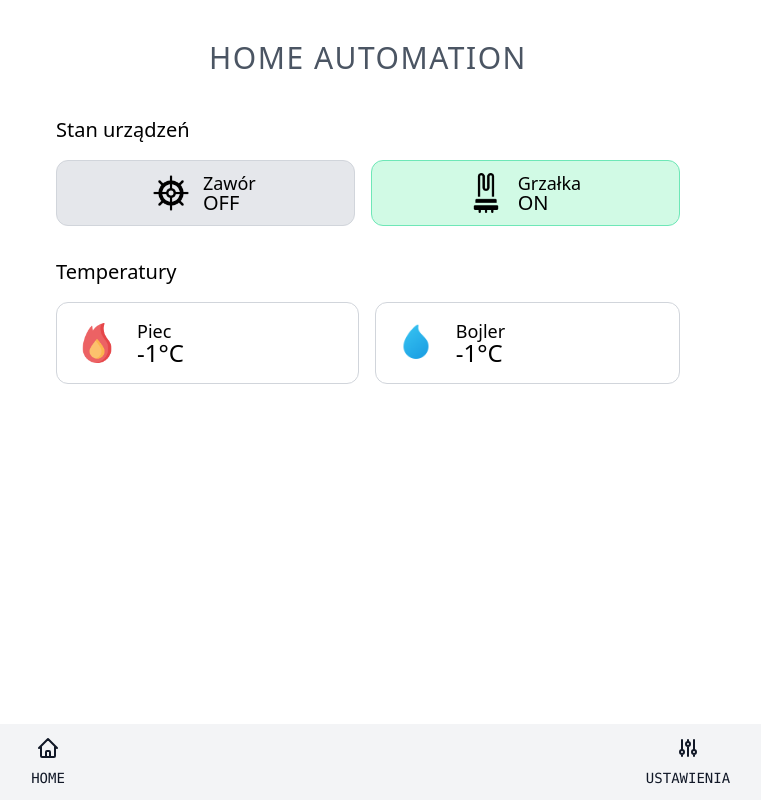
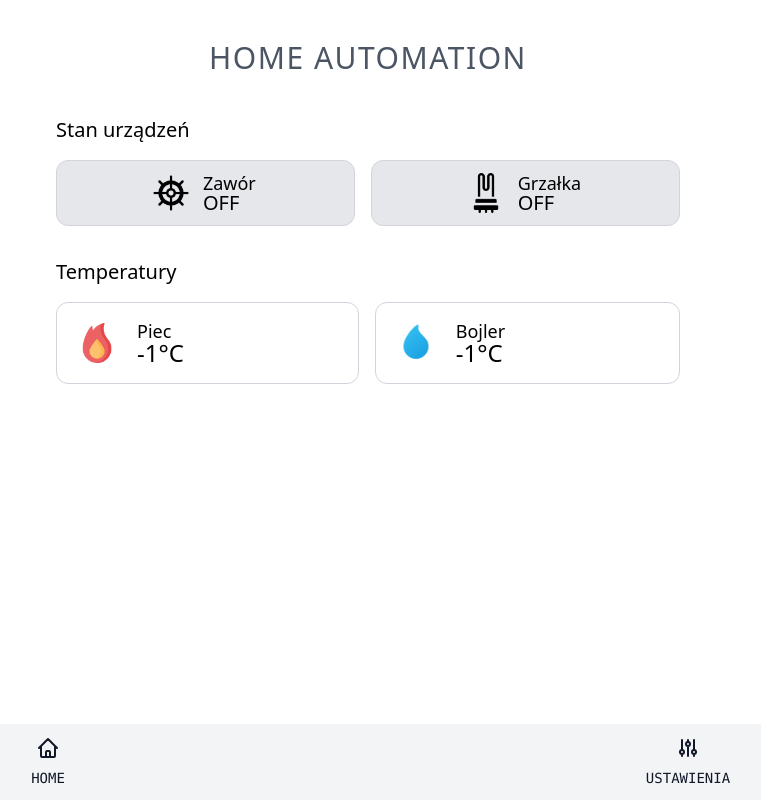
Before and after one commit to suwalszczyzna/home_automation_gui, a Vue app: page / in a window 1280 px wide. Shown: the whole page, without its empty margins (272-1033 px from the left). Built offline with nearby package versions, Linux system fonts and the light colour scheme; no server answers.

Commit message:
fix device indicator state

```diff
--- a/src/components/DeviceIndicator.vue
+++ b/src/components/DeviceIndicator.vue
@@ -29,6 +29,7 @@ export default defineComponent({
     name: String,
   },
   setup(props) {
+    console.log(`${props.name} state: ${props.state}`)
     return {
       statusText: props.state ? "ON" : "OFF",
     };
--- a/src/views/Home.vue
+++ b/src/views/Home.vue
@@ -8,9 +8,9 @@
 
     <h2 class="p-2 mt-4 text-xl">Stan urządzeń</h2>
     <div class="flex flex-row justify-center text-4xl">
-      <DeviceIndicator v-bind:state="false" iconName="valve.png" name="Zawór" />
+      <DeviceIndicator :state="valveStatus" iconName="valve.png" name="Zawór" />
       <DeviceIndicator
-        v-bind:state="true"
+        :state="heaterStatus"
         iconName="heater.png"
         name="Grzałka"
       />
@@ -69,6 +69,8 @@ export default defineComponent({
     return {
       coTemp,
       waterTemp,
+      heaterStatus,
+      valveStatus,
     };
   },
 });
```
